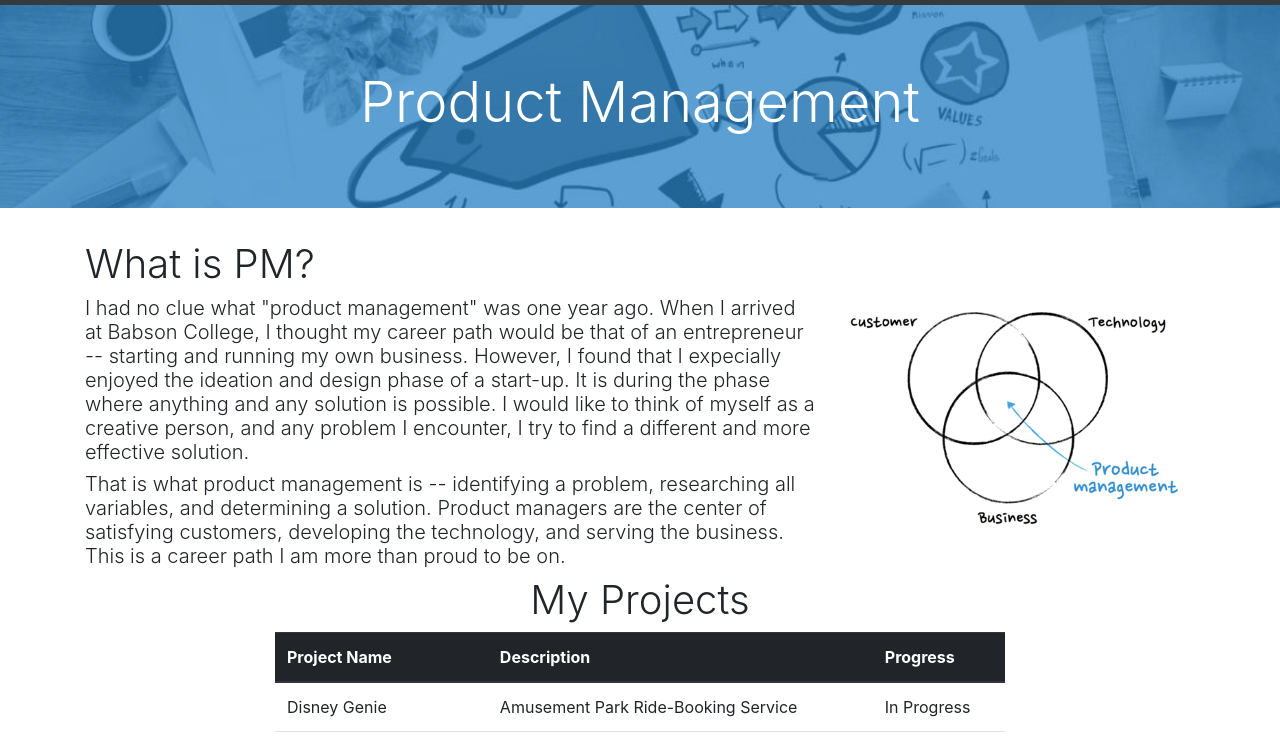
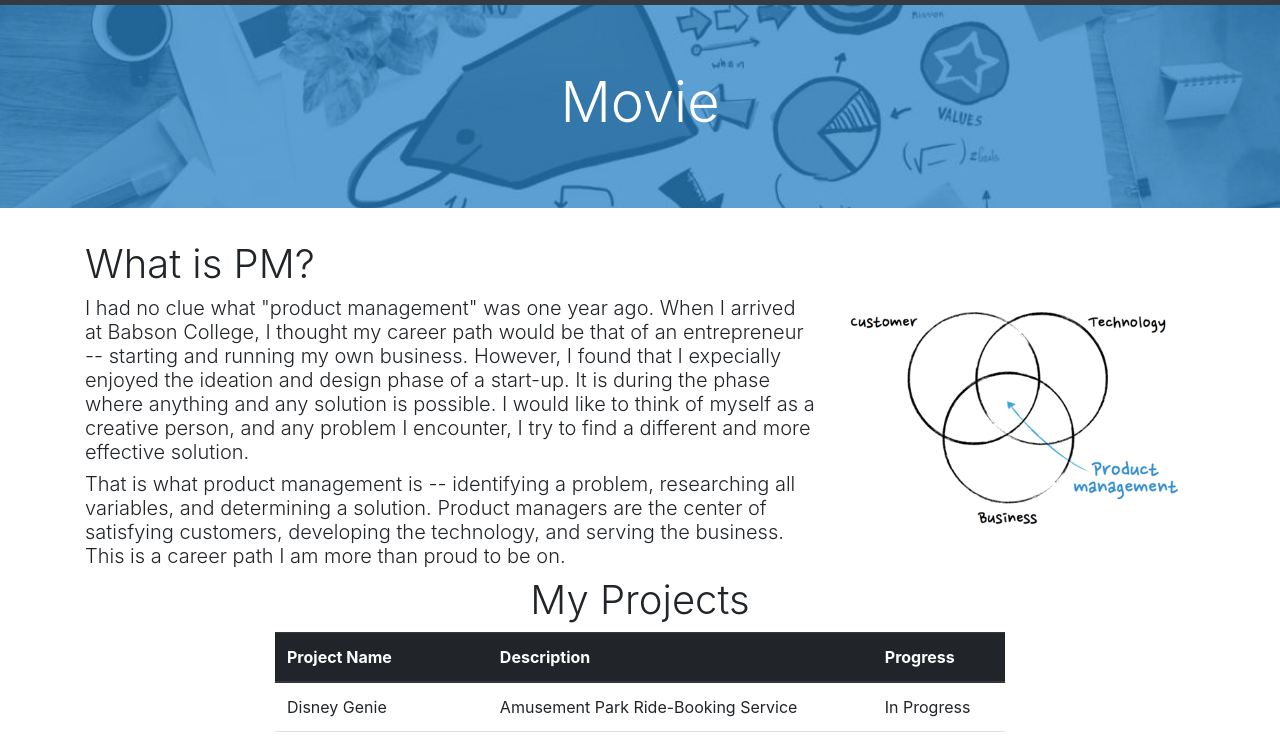
Before and after one commit to biratdatta/webproject, a plain HTML site: page product.html in a window 1280 px wide. Shown: the part 61-800 px from the top of the page. Drawn offline with nearby package versions, Linux system fonts and the light colour scheme.

Commit message:
Update product.html

```diff
--- a/product.html
+++ b/product.html
@@ -73,7 +73,7 @@
         <div class="jumbotron jumbotron-fluid pm-jumbo">
           <div class="container">
             <h1 class="display-4 text-center text-white">
-                Product Management
+                Movie
             </h1>
           </div>
         </div>
```
